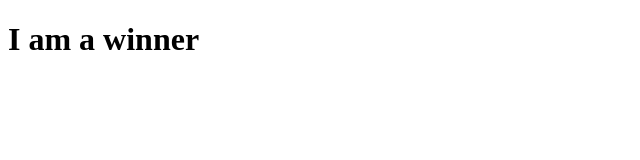
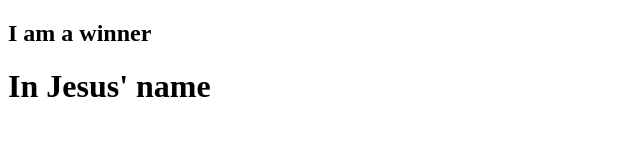
Before and after one commit to Daniel-Ola/Class-with-Olu, a plain HTML site: page first.html in a window 1280 px wide. Shown: the whole page, without its empty margins (0-640 px from the left). Drawn offline with Linux system fonts and the light colour scheme.

Commit message:
I added Jesus to this matter

```diff
--- a/first.html
+++ b/first.html
@@ -7,7 +7,8 @@
 </head>
 <body>
 
-	<h1>I am a winner</h1>
+	<h2>I am a winner</h2>
+<h1>In Jesus' name</h1>
 
 </body>
 </html>
```
